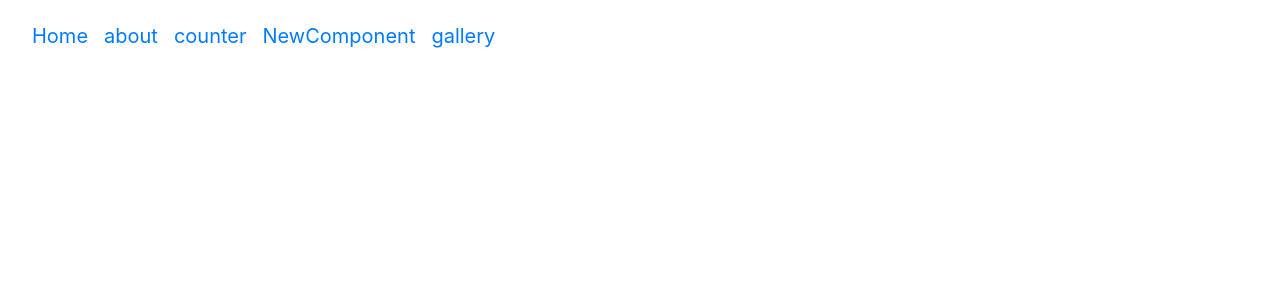
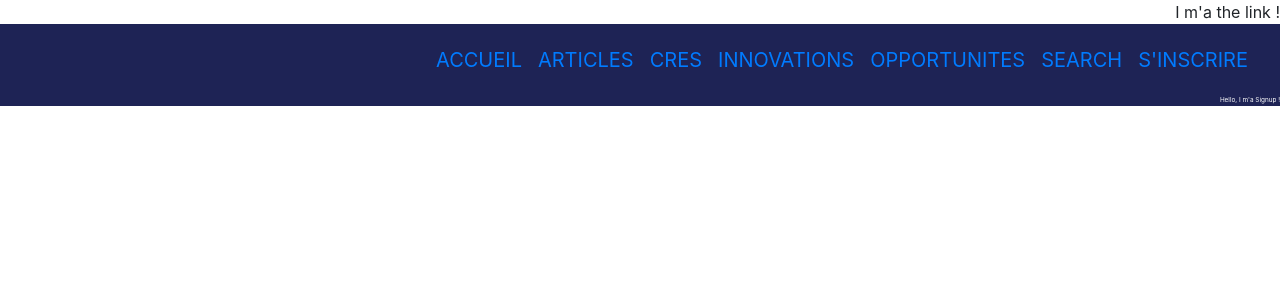
Before and after one commit to MUHESI/skillpage, a React (Create React App) app: page /singup in a window 1280 px wide. Shown: the top 300 px of the page. Built offline with nearby package versions, Linux system fonts and the light colour scheme.

Commit message:
creation menu background and color >> blue

```diff
--- a/src/App.js
+++ b/src/App.js
@@ -1,12 +1,11 @@
 import React from "react";
 import logo from "./logo.svg";
+import "./bootstrap.min.css";
 import "./App.css";
-import "./bootstrap.min.css";
-import { Route, Switch, Link, BrowserRouter as Router } from "react-router-dom";
+import "./style.css";
 
-import Counter from "./mycomponents/counter";
-import Home from "./mycomponents/home";
-import { Gallery, NewClass } from "./mycomponents/gallery";
+import Menu from "./menu/menu";
+import Linkmenu from "./menu/linkmenu";
 
 //import { Route, Switch, Link, BrowserRouter as Router } from "react-router-dom";
 //import 'bootstrap/dist/css/bootstrap.min.css';
@@ -18,44 +17,10 @@ import { Gallery, NewClass } from "./mycomponents/gallery";
 
 function App() {
   return (
-    <Router>
-      <nav className="navbar navbar-expand navbar-brand m-2">
-        <ul className="navbar-nav">
-          <li>
-            <Link className="nav-link" to="/home">
-              Home
-            </Link>
-          </li>
-          <li>
-            <Link className="nav-link" to="/about">
-              about
-            </Link>
-          </li>
-          <li>
-            <Link className="nav-link" to="/counter">
-              counter
-            </Link>
-          </li>
-          <li>
-            <Link className="nav-link" to="/gallery">
-              NewComponent
-            </Link>
-          </li>
-          <li>
-            <Link className="nav-link" to="/gallery">
-              gallery
-            </Link>
-          </li>
-        </ul>
-      </nav>
-      <Switch>
-        <Route path="/home" component={Home}></Route>
-        <Route path="/counter" component={Counter}></Route>
-        <Route path="/gallery" component={NewClass}></Route>
-
-        <Route path="/gallery" component={Gallery}></Route>
-      </Switch>
-    </Router>
+    <div>
+      <Linkmenu />
+      <Menu />
+    </div>
   );
 }
 
--- /dev/null
+++ b/src/componentsMenu/articles.js
@@ -0,0 +1,8 @@
+import React, { Component } from "react";
+
+class Articles extends Component {
+  render() {
+    return <div>Hello, I m'a Articles !</div>;
+  }
+}
+export default Articles;
--- /dev/null
+++ b/src/componentsMenu/cres.js
@@ -0,0 +1,8 @@
+import React, { Component } from "react";
+
+class Cres extends Component {
+  render() {
+    return <div>Hello, I m'a CRES !</div>;
+  }
+}
+export default Cres;
--- /dev/null
+++ b/src/componentsMenu/innovations.js
@@ -0,0 +1,8 @@
+import React, { Component } from "react";
+
+class Innovations extends Component {
+  render() {
+    return <div>Hello, I m'a Innovations !</div>;
+  }
+}
+export default Innovations;
--- /dev/null
+++ b/src/componentsMenu/opportunities.js
@@ -0,0 +1,8 @@
+import React, { Component } from "react";
+
+class Opportiunities extends Component {
+  render() {
+    return <div>Hello, I m'a Opportiunities !</div>;
+  }
+}
+export default Opportiunities;
--- /dev/null
+++ b/src/componentsMenu/search.js
@@ -0,0 +1,8 @@
+import React, { Component } from "react";
+
+class Search extends Component {
+  render() {
+    return <div>Hello, I m'a Search !</div>;
+  }
+}
+export default Search;
--- /dev/null
+++ b/src/componentsMenu/signup.js
@@ -0,0 +1,8 @@
+import React, { Component } from "react";
+
+class Signup extends Component {
+  render() {
+    return <div>Hello, I m'a Signup !</div>;
+  }
+}
+export default Signup;
--- /dev/null
+++ b/src/menu/linkmenu.js
@@ -0,0 +1,8 @@
+import React, { Component } from "react";
+
+class Linkmenu extends Component {
+  render() {
+    return <div className="text-right"> I m'a the link !</div>;
+  }
+}
+export default Linkmenu;
--- /dev/null
+++ b/src/menu/menu.js
@@ -0,0 +1,82 @@
+import React, { Component } from "react";
+import { Route, Switch, Link, BrowserRouter as Router } from "react-router-dom";
+import Articles from "../componentsMenu/articles";
+import Cres from "../componentsMenu/cres";
+import Innovations from "../componentsMenu/innovations";
+
+import Opportinities from "../componentsMenu/opportunities";
+import Search from "../componentsMenu/search";
+import Signup from "../componentsMenu/signup";
+
+import Counter from "../mycomponents/counter";
+import Home from "../mycomponents/home";
+import { Gallery, NewClass } from "../mycomponents/gallery";
+
+// { }
+//  []
+class Menu extends Component {
+  render() {
+    return (
+      <div className="back text-right">
+        <Router>
+          <nav className="navbar navbar-expand navbar-brand m-2">
+            <ul className="navbar-nav">
+              <li>
+                <Link className="nav-link" to="/home">
+                  ACCUEIL
+                </Link>
+              </li>
+              <li>
+                <Link className="nav-link" to="/articles">
+                  ARTICLES
+                </Link>
+              </li>
+              <li>
+                <Link className="nav-link" to="/cres">
+                  CRES
+                </Link>
+              </li>
+              <li>
+                <Link className="nav-link" to="/innovations">
+                  INNOVATIONS
+                </Link>
+              </li>
+              <li>
+                <Link className="nav-link" to="/opportinities">
+                  OPPORTUNITES
+                </Link>
+              </li>
+              <li>
+                <Link className="nav-link" to="/search">
+                  SEARCH
+                </Link>
+              </li>
+              <li>
+                <Link className="nav-link" to="/signup">
+                  S'INSCRIRE
+                </Link>
+              </li>
+            </ul>
+          </nav>
+          <Switch>
+            <Route path="/home" component={Home}></Route>
+            <Route path="/articles" component={Articles}></Route>
+            <Route path="/cres" component={Cres}></Route>
+
+            <Route path="/innovations" component={Innovations}></Route>
+            <Route path="/search" component={Search}></Route>
+            <Route path="/singup" component={Signup}></Route>
+          </Switch>
+        </Router>
+      </div>
+    );
+  }
+}
+export default Menu;
+
+class NewClasss extends Component {
+  render() {
+    return <div>I 'm other component newComponent !'</div>;
+  }
+}
+export { Menu, NewClasss };
--- /dev/null
+++ b/src/style.css
@@ -0,0 +1,5 @@
+.back {
+  background-color: #1e2355;
+  color: white;
+  font-size: 0.4em;
+}
```
